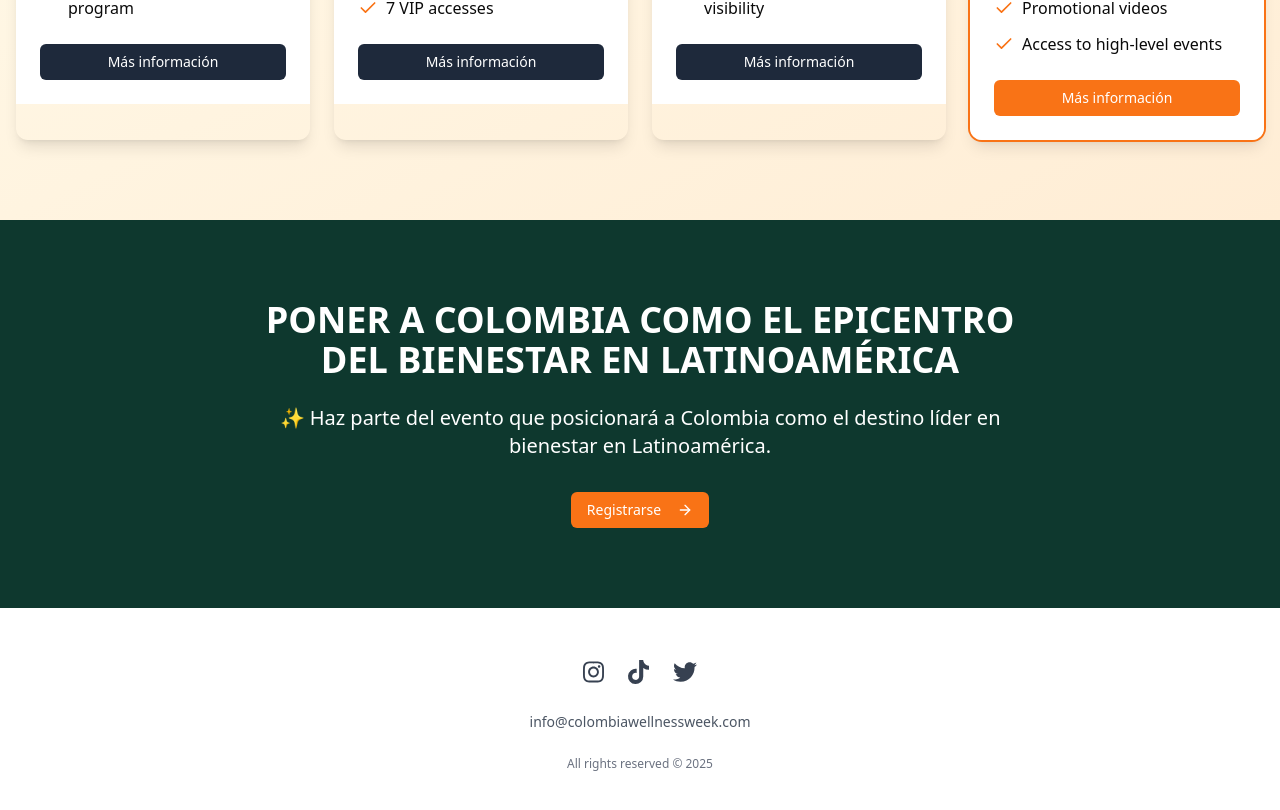
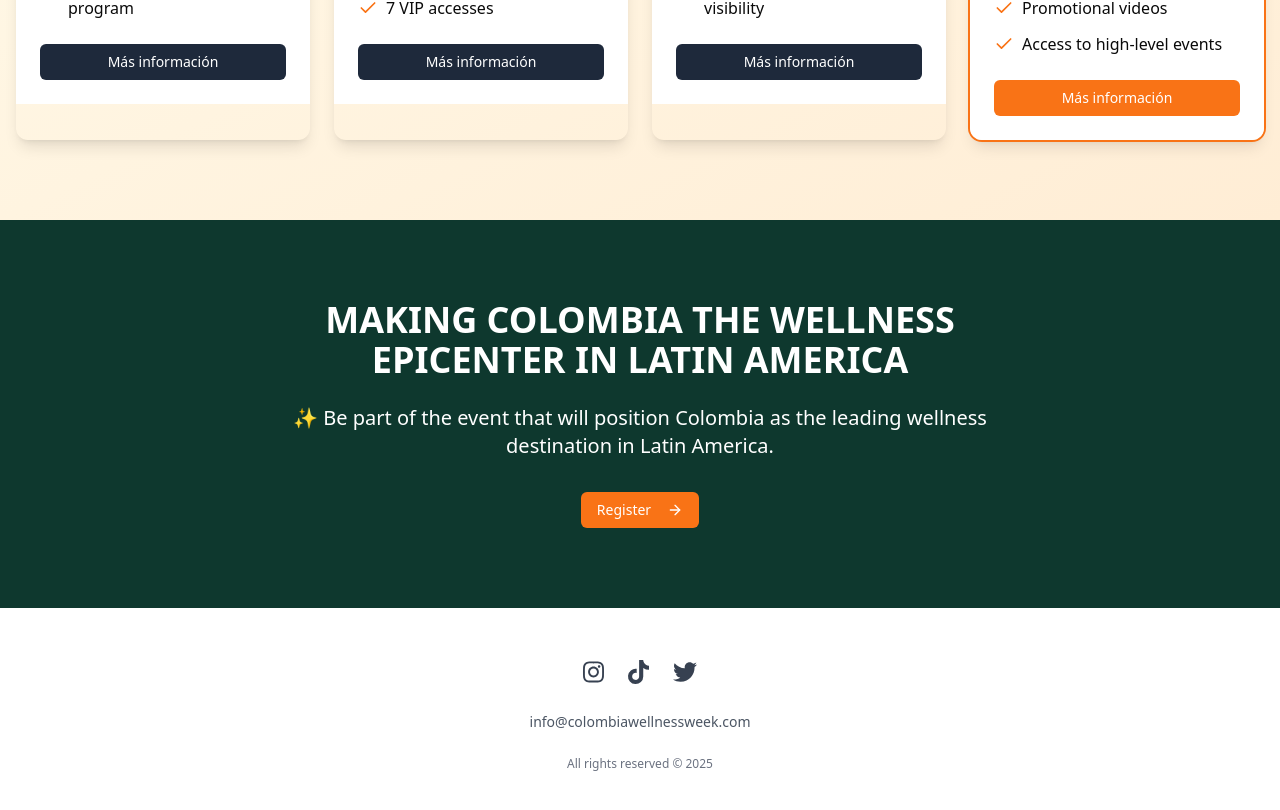
Before and after one commit to Diego331211/Divino-Bienestar-ColombiaWellnessWeek, a Next.js app: page /en in a window 1280 px wide. Shown: the part 4090-4900 px from the top of the page. Built offline with nearby package versions, Linux system fonts and the light colour scheme.

Commit message:
add localization support for EndSection component in multiple languages

```diff
--- a/app/[locale]/components/end.tsx
+++ b/app/[locale]/components/end.tsx
@@ -2,7 +2,11 @@
 import { motion } from "framer-motion";
 import { ArrowRight } from "lucide-react";
 import MyButton from "./MyButton";
+import { useTranslations } from "next-intl";
+
 export default function EndSection() {
+  const t = useTranslations("endSection");
+
   return (
     <footer className="py-20 bg-dark-background text-white">
       <div className="container mx-auto px-4">
@@ -13,18 +17,13 @@ export default function EndSection() {
           viewport={{ once: true }}
           transition={{ duration: 0.6 }}
         >
-          <h2 className="text-3xl md:text-4xl font-bold mb-6">
-            PONER A COLOMBIA COMO EL EPICENTRO DEL BIENESTAR EN LATINOAMÉRICA
-          </h2>
-          <p className="text-xl mb-8">
-            ✨ Haz parte del evento que posicionará a Colombia como el destino
-            líder en bienestar en Latinoamérica.
-          </p>
+          <h2 className="text-3xl md:text-4xl font-bold mb-6">{t("title")}</h2>
+          <p className="text-xl mb-8">{t("description")}</p>
           <MyButton
             href="/register"
             className="bg-orange-500 hover:bg-orange-600 text-white"
           >
-            Registrarse <ArrowRight className="ml-2 h-4 w-4" />
+            {t("register")} <ArrowRight className="ml-2 h-4 w-4" />
           </MyButton>
         </motion.div>
       </div>
--- a/messages/en.json
+++ b/messages/en.json
@@ -113,5 +113,10 @@
         "Access to high-level events"
       ]
     }
+  },
+  "endSection": {
+    "title": "MAKING COLOMBIA THE WELLNESS EPICENTER IN LATIN AMERICA",
+    "description": "✨ Be part of the event that will position Colombia as the leading wellness destination in Latin America.",
+    "register": "Register"
   }
 }
--- a/messages/es.json
+++ b/messages/es.json
@@ -112,5 +112,10 @@
         "Acceso a eventos de alto nivel"
       ]
     }
+  },
+  "endSection": {
+    "title": "PONER A COLOMBIA COMO EL EPICENTRO DEL BIENESTAR EN LATINOAMÉRICA",
+    "description": "✨ Haz parte del evento que posicionará a Colombia como el destino líder en bienestar en Latinoamérica.",
+    "register": "Registrarse"
   }
 }
--- a/messages/pt.json
+++ b/messages/pt.json
@@ -112,5 +112,10 @@
         "Acesso a eventos de alto nível"
       ]
     }
+  },
+  "endSection": {
+    "title": "TORNAR A COLÔMBIA O EPICENTRO DO BEM-ESTAR NA AMÉRICA LATINA",
+    "description": "✨ Participe do evento que posicionará a Colômbia como o principal destino de bem-estar na América Latina.",
+    "register": "Registrar-se"
   }
 }
```
